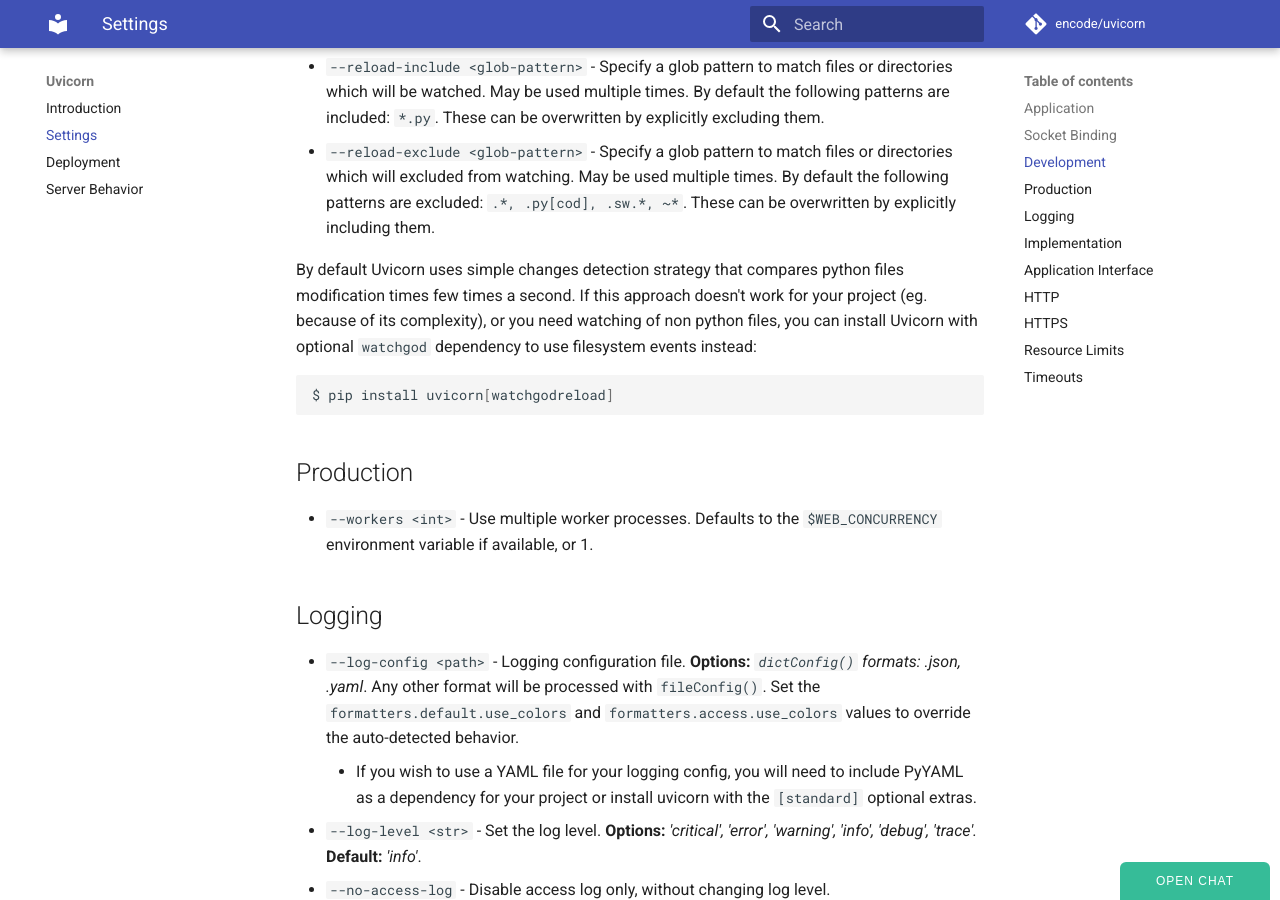
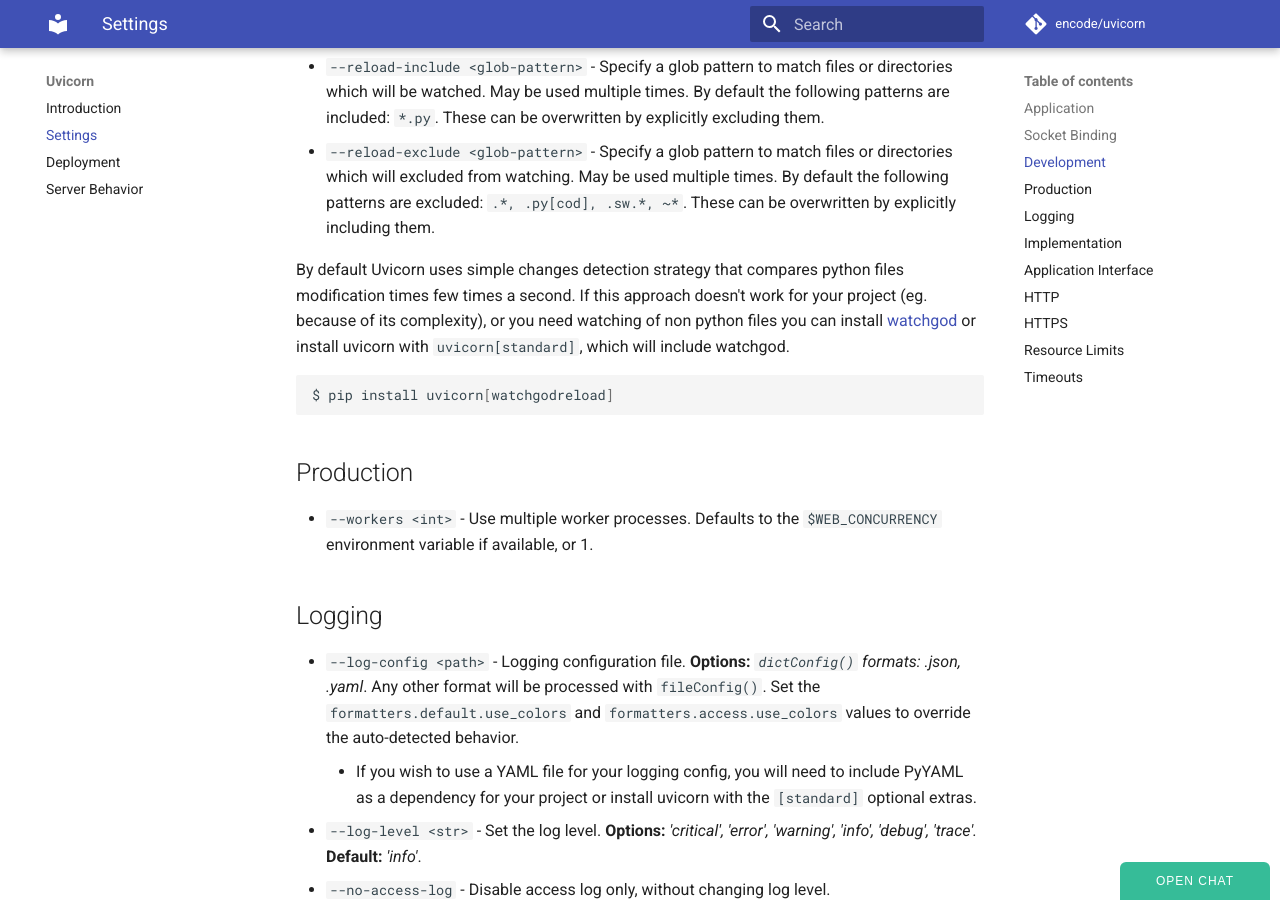
Before and after one commit to encode/uvicorn, an MkDocs documentation site: the page built from docs/settings.md, in a window 1280 px wide and 900 px high, scrolled down 949 px. Built offline with MkDocs 1.6.1 and Material for MkDocs 9.7.7, drawn with Linux system fonts in a browser that asks for light colours; comment, search, counter and statistics services are not loaded.

Commit message:
Update docs/settings.md
Co-authored-by: euri10 <euri10@users.noreply.github.com>

````diff
--- a/docs/settings.md
+++ b/docs/settings.md
@@ -26,7 +26,7 @@
 * `--reload-include <glob-pattern>` - Specify a glob pattern to match files or directories which will be watched. May be used multiple times. By default the following patterns are included: `*.py`. These can be overwritten by explicitly excluding them.
 * `--reload-exclude <glob-pattern>` - Specify a glob pattern to match files or directories which will excluded from watching. May be used multiple times. By default the following patterns are excluded: `.*, .py[cod], .sw.*, ~*`. These can be overwritten by explicitly including them.
 
-By default Uvicorn uses simple changes detection strategy that compares python files modification times few times a second. If this approach doesn't work for your project (eg. because of its complexity), or you need watching of non python files, you can install Uvicorn with optional `watchgod` dependency to use filesystem events instead:
+By default Uvicorn uses simple changes detection strategy that compares python files modification times few times a second. If this approach doesn't work for your project (eg. because of its complexity), or you need watching of non python files you can install [watchgod](https://pypi.org/project/watchgod/) or install uvicorn with `uvicorn[standard]`, which will include watchgod.
 
 ```
 $ pip install uvicorn[watchgodreload]
````
